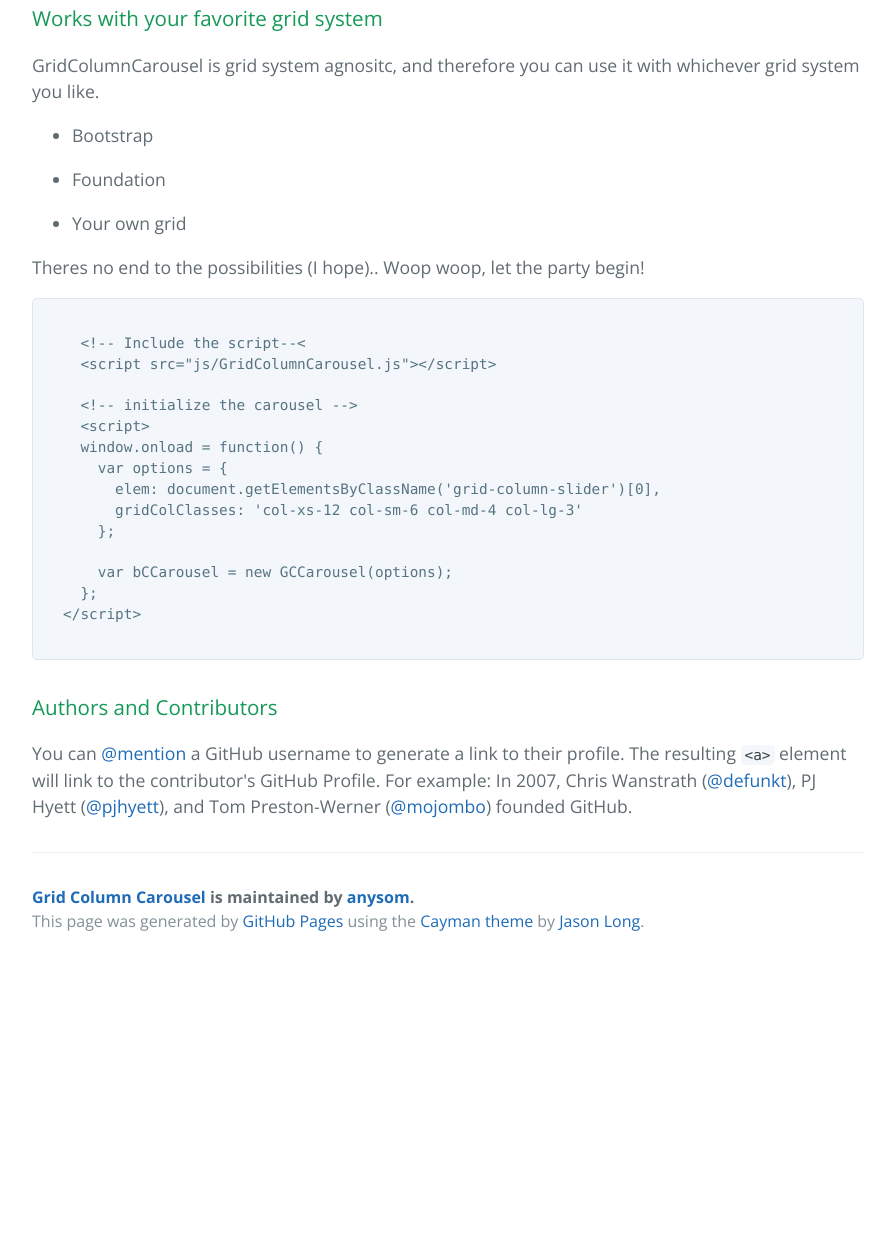
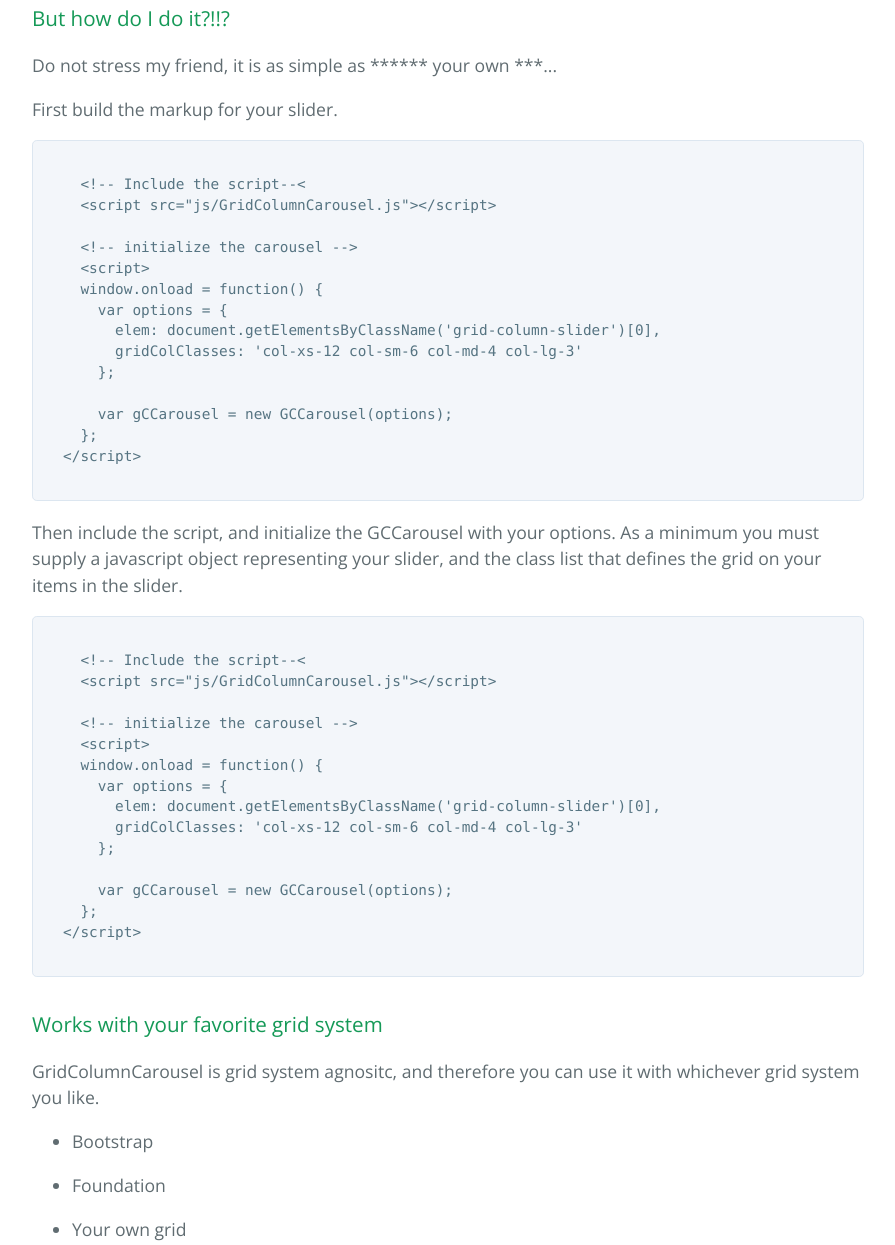
Before and after one commit to anysom/GridColumnCarousel, a plain HTML site: page index.html in a window 1280 px wide. Shown: the part 713-1958 px from the top of the page, without its empty margins (192-1087 px from the left). Before the commit the page ends 1678 px from the top, so only its background shows below. Drawn offline with nearby package versions, Linux system fonts and the light colour scheme.

Commit message:
Update index.html

```diff
--- a/index.html
+++ b/index.html
@@ -28,17 +28,10 @@
 
 <h3>Example</h3>
 
-<h3>
-<a id="works-with-your-favorite-grid-system" class="anchor" href="#works-with-your-favorite-grid-system" aria-hidden="true"><span class="octicon octicon-link"></span></a>Works with your favorite grid system</h3>
+<h3>But how do I do it?!!?</h3>
+<p>Do not stress my friend, it is as simple as ****** your own ***...</p>
 
-<p>GridColumnCarousel is grid system agnositc, and therefore you can use it with whichever grid system you like.</p>
-<ul>
-  <li><p>Bootstrap</p></li>
-  <li><p>Foundation</p></li>
-  <li><p>Your own grid</p></li>
-</ul>
-<p>Theres no end to the possibilities (I hope).. Woop woop, let the party begin!</p>
-
+<p>First build the markup for your slider.</p>
 <pre>
   <code>
     &lt;!-- Include the script--&lt;
@@ -52,11 +45,42 @@
         gridColClasses: 'col-xs-12 col-sm-6 col-md-4 col-lg-3'
       };
 
-      var bCCarousel = new GCCarousel(options);
+      var gCCarousel = new GCCarousel(options);
     };
   &lt;/script&gt;
   </code>
 </pre>
+
+<p>Then include the script, and initialize the GCCarousel with your options. As a minimum you must supply a javascript object representing your slider, and the class list that defines the grid on your items in the slider.</p>
+<pre>
+  <code>
+    &lt;!-- Include the script--&lt;
+    &lt;script src="js/GridColumnCarousel.js"&gt;&lt;/script&gt;
+
+    &lt;!-- initialize the carousel --&gt;
+    &lt;script&gt;
+    window.onload = function() {
+      var options = {
+        elem: document.getElementsByClassName('grid-column-slider')[0],
+        gridColClasses: 'col-xs-12 col-sm-6 col-md-4 col-lg-3'
+      };
+
+      var gCCarousel = new GCCarousel(options);
+    };
+  &lt;/script&gt;
+  </code>
+</pre>
+
+<h3>
+<a id="works-with-your-favorite-grid-system" class="anchor" href="#works-with-your-favorite-grid-system" aria-hidden="true"><span class="octicon octicon-link"></span></a>Works with your favorite grid system</h3>
+
+<p>GridColumnCarousel is grid system agnositc, and therefore you can use it with whichever grid system you like.</p>
+<ul>
+  <li><p>Bootstrap</p></li>
+  <li><p>Foundation</p></li>
+  <li><p>Your own grid</p></li>
+</ul>
+<p>Theres no end to the possibilities (I hope).. Woop woop, let the party begin!</p>
 
 <h3>
 <a id="authors-and-contributors" class="anchor" href="#authors-and-contributors" aria-hidden="true"><span class="octicon octicon-link"></span></a>Authors and Contributors</h3>
```
